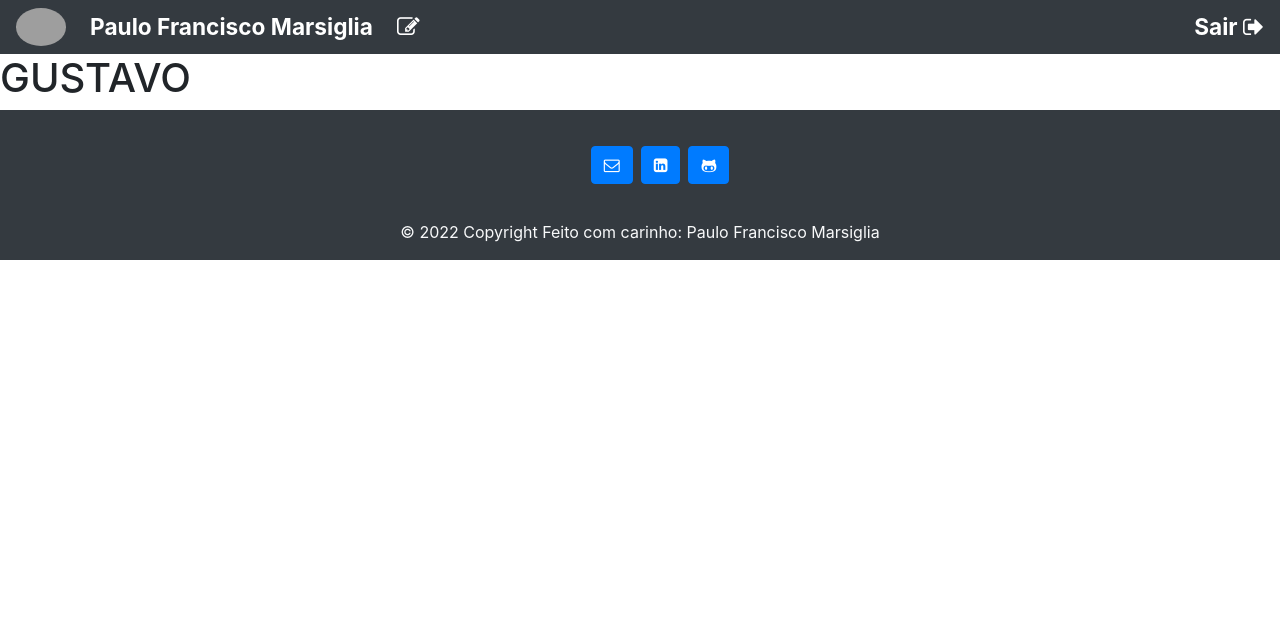
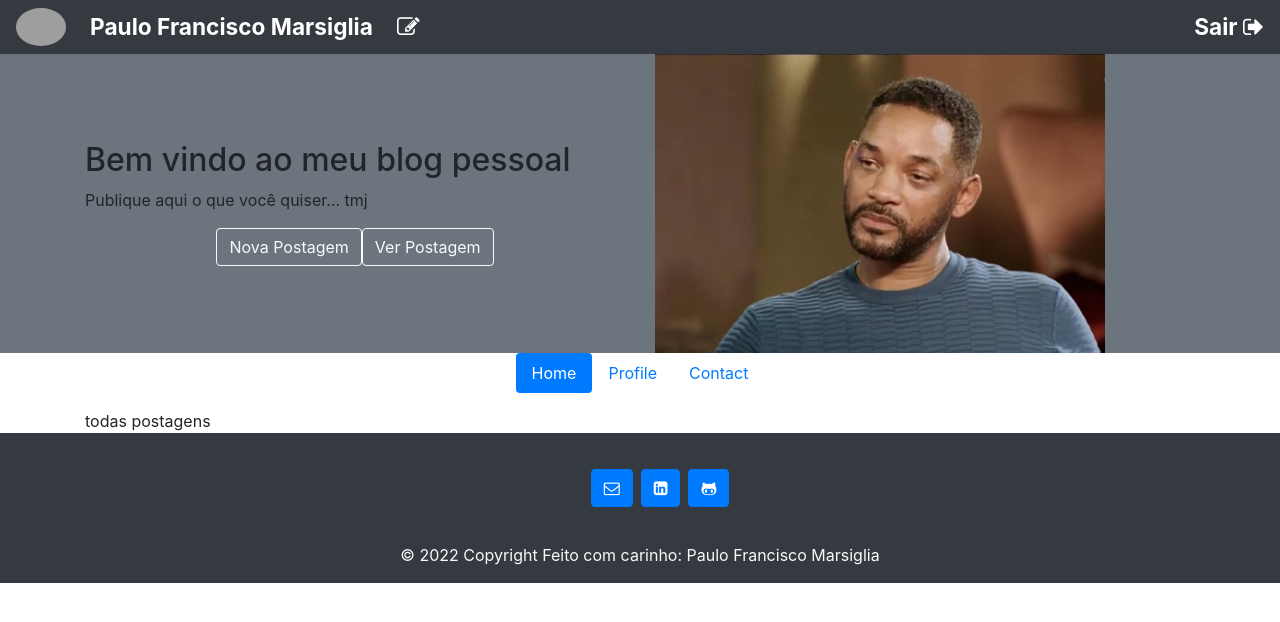
Before and after one commit to pmarsiglia93/angular-gen, an Angular app: page /inicio in a window 1280 px wide. Shown: the top 622 px of the page. Built offline with nearby package versions, Linux system fonts and the light colour scheme; grey boxes are pictures that could not be loaded.

Commit message:
@pmarsiglia93 [TASK: Atualizando]

```diff
--- a/src/app/app.component.ts
+++ b/src/app/app.component.ts
@@ -1,10 +1,13 @@
 import { Component } from '@angular/core';
+import { AuthService } from './service/auth.service';
 
 @Component({
   selector: 'app-root',
   templateUrl: './app.component.html',
   styleUrls: ['./app.component.css']
 })
+
 export class AppComponent {
-  title = 'blogPessoal - Paulo Francisco Marsiglia';
+  constructor(private auth: AuthService){ }
+
 }
--- a/src/app/app.module.ts
+++ b/src/app/app.module.ts
@@ -1,3 +1,5 @@
+//Module
+
 import { HttpClientModule} from '@angular/common/http';
 import { NgModule } from '@angular/core';
 import { BrowserModule } from '@angular/platform-browser';
@@ -5,6 +7,7 @@ import { FormsModule } from '@angular/forms';
 import { AppRoutingModule } from './app-routing.module';
 import { FontAwesomeModule } from '@fortawesome/angular-fontawesome';
 
+//Component
 import { AppComponent } from './app.component';
 import { MenuComponent } from './menu/menu.component';
 import { CadastrarComponent } from './cadastrar/cadastrar.component';
--- a/src/app/cadastrar/cadastrar.component.ts
+++ b/src/app/cadastrar/cadastrar.component.ts
@@ -1,6 +1,7 @@
 import { Component, OnInit } from '@angular/core';
-import { UserLogin } from '../model/UserLogin';
+import { Router } from '@angular/router';
 import { Usuario } from '../model/Usuario';
+import { AuthService } from '../service/auth.service';
 
 @Component({
   selector: 'app-cadastrar',
@@ -13,22 +14,36 @@ export class CadastrarComponent implements OnInit {
   confirmarSenha: string
   tipoUsuario: string
 
-  constructor() { }
+  constructor(
+    private authService: AuthService,
+    private router: Router
+  ) { }
 
   ngOnInit() {
     window.scroll(0,0)
   }
 
   confirmSenha(event: any){
-    this.confirmarSenha = event.targe.value
+    this.confirmarSenha = event.target.value
   }
 
   tipoUser(event: any){
-    this.tipoUsuario = event.targe.value
+    this.tipoUsuario = event.target.value
   }
 
   cadastrar(){
+    this.usuario.tipo = this.tipoUsuario
 
+    if(this.usuario.senha != this.confirmarSenha){
+      alert('A senha está incorreta!')
+
+    } else {
+      this.authService.cadastrar(this.usuario).subscribe((resp: Usuario) => {
+        this.usuario = resp
+        this.router.navigate(['/entrar'])
+        alert('Usuário Cadastrado com sucesso!')
+      })
+    }
   }
 
 }
--- a/src/app/entrar/entrar.component.html
+++ b/src/app/entrar/entrar.component.html
@@ -5,32 +5,34 @@
         <div class="col-md-12">
             <div class="row d-flex justify-content-center">
                 <div class="col-md-4">
+
                     <h1 class="text-center mb-3">Entrar</h1>
+
                     <div class="form-group">
                         <label for="usuario">Usuario</label>
-                        <input class="form-control" type="text" name="usuario" id="usuario" placeholder="Usuário">
+                        <input class="form-control" type="text" name="usuario" id="usuario" placeholder="Usuário" [(ngModel)]="userLogin.usuario">
                     </div>
 
                     <div class="form-group">
                         <label for="usuario">Senha</label>
-                        <input class="form-control" type="password" name="senha" id="senha" placeholder="Senha">
+                        <input class="form-control" type="password" name="senha" id="senha" placeholder="Senha" [(ngModel)]="userLogin.senha">
                     </div>
 
-                    <div class="d-flex justify-content-center">
-                        <button type="submit" class="btn btn-success" routerLink="/inicio">
+                    <div class=" d-flex justify-content-center ">
+                        <button type="submit" class="btn btn-success" (click)='entrar()'>
                             Entrar
                         </button>
                     </div>
 
-                    <hr class="mt-5 mb-5">
-                    <p class="text-center">
-                        Não possui uma conta? <a routerLink="/cadastrar">Cadastre-se</a>
+                    <hr class=" mt-5 mb-5 ">
+                    <p class="text-center ">
+                        Não possui uma conta? <a routerLink="/cadastrar ">Cadastre-se</a>
                     </p>
                 </div>
             </div>
         </div>
 
-        <div class="col-md-6" id="bgImg"></div>
+        <div class="col-md-6 " id="bgImg "></div>
     </div>
 
 
--- a/src/app/entrar/entrar.component.ts
+++ b/src/app/entrar/entrar.component.ts
@@ -1,4 +1,8 @@
 import { Component, OnInit } from '@angular/core';
+import { Router } from '@angular/router';
+import { environment } from 'src/environments/environment.prod';
+import { UserLogin } from '../model/UserLogin';
+import { AuthService } from '../service/auth.service';
 
 @Component({
   selector: 'app-entrar',
@@ -7,15 +11,42 @@ import { Component, OnInit } from '@angular/core';
 })
 export class EntrarComponent implements OnInit {
 
+  userLogin: UserLogin = new UserLogin()
 
-  constructor() { }
+  constructor(
+    private auth: AuthService,
+    private router: Router
+  ) { }
 
-  ngOnInit(): void {
+  ngOnInit(){
     window.scroll(0,0)
   }
 
   entrar(){
+    this.auth.entrar(this.userLogin).subscribe((resp: UserLogin)=>{
+      this.userLogin = resp
 
+      environment.token = this.userLogin.token
+      environment.nome = this.userLogin.nome
+      environment.foto = this.userLogin.foto
+      environment.id = this.userLogin.id
+
+      console.log(environment.token)
+
+      console.log(environment.nome)
+
+      console.log(environment.foto)
+
+      console.log(environment.id)
+
+      this.userLogin.foto
+
+      this.router.navigate(['/inicio'])
+    }, erro =>{
+      if(erro.status == 500){
+        alert('Usuario ou senha incorretos.')
+      }
+    })
   }
 
 }
--- a/src/app/inicio/inicio.component.html
+++ b/src/app/inicio/inicio.component.html
@@ -1 +1,38 @@
-<h1>GUSTAVO</h1>
+<div class="container-fluid bg-secondary">
+    <div class="container">
+        <div class="row d-flex align-itens-center">
+            <div class="col-md-6 d-flex flex-column align-itens-center justify-content-center">
+                <h2>Bem vindo ao meu <span>blog pessoal</span></h2>
+                <p>Publique aqui o que você quiser... tmj</p>
+
+                <div class="d-flex justify-content-center">
+                    <button class="btn btn-outline-light">Nova Postagem</button>
+                    <button class="btn btn-outline-light">Ver Postagem</button>
+                </div>
+            </div>
+            <div class="col-md-6">
+                <img src="assets/Imagens/will.jpg" alt="" width="450">
+            </div>
+        </div>
+    </div>
+</div>
+
+
+<div class="container">
+    <ul class="nav nav-pills mb-3 d-flex justify-content-center" id="pills-tab" role="tablist">
+        <li class="nav-item">
+            <a class="nav-link active" id="pills-home-tab" data-toggle="pill" href="#pills-home" role="tab" aria-controls="pills-home" aria-selected="true">Home</a>
+        </li>
+        <li class="nav-item">
+            <a class="nav-link" id="pills-profile-tab" data-toggle="pill" href="#pills-profile" role="tab" aria-controls="pills-profile" aria-selected="false">Profile</a>
+        </li>
+        <li class="nav-item">
+            <a class="nav-link" id="pills-contact-tab" data-toggle="pill" href="#pills-contact" role="tab" aria-controls="pills-contact" aria-selected="false">Contact</a>
+        </li>
+    </ul>
+    <div class="tab-content" id="pills-tabContent">
+        <div class="tab-pane fade show active" id="pills-home" role="tabpanel" aria-labelledby="pills-home-tab">todas postagens</div>
+        <div class="tab-pane fade" id="pills-profile" role="tabpanel" aria-labelledby="pills-profile-tab">minhas postagens</div>
+        <div class="tab-pane fade" id="pills-contact" role="tabpanel" aria-labelledby="pills-contact-tab">postagens por temas</div>
+    </div>
+</div>
--- a/src/environments/environment.prod.ts
+++ b/src/environments/environment.prod.ts
@@ -1,10 +1,7 @@
 export const environment = {
   production: true,
-  nome: "",
-  email: "",
-  senha: "",
-  token: "",
-  tipo: "",
-  foto: "",
-  id: 0
+  token: '',
+  nome: '',
+  id: 0,
+  foto: ''
 };
```
Also changed, not shown: src/app/cadastrar/cadastrar.component.html (+4 -4 lines), src/app/service/auth.service.ts (+14 -3 lines), src/assets/Imagens/will.jpg (added).
